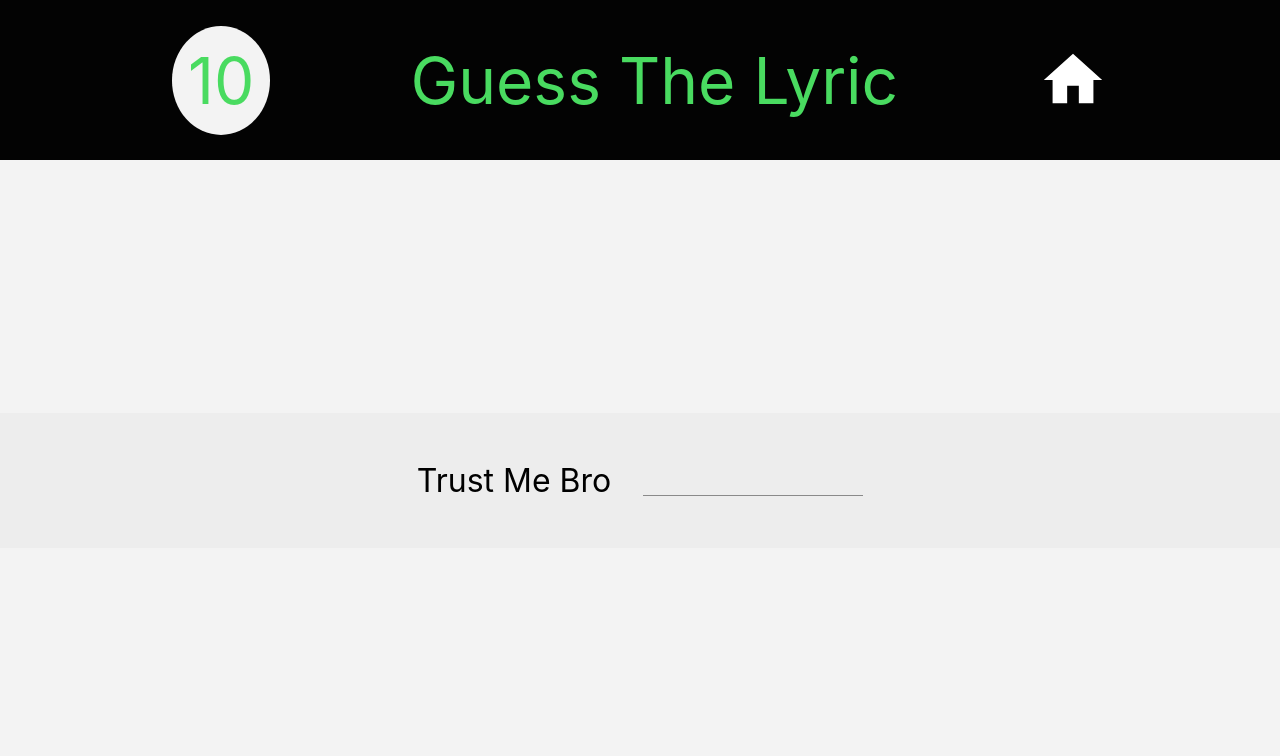
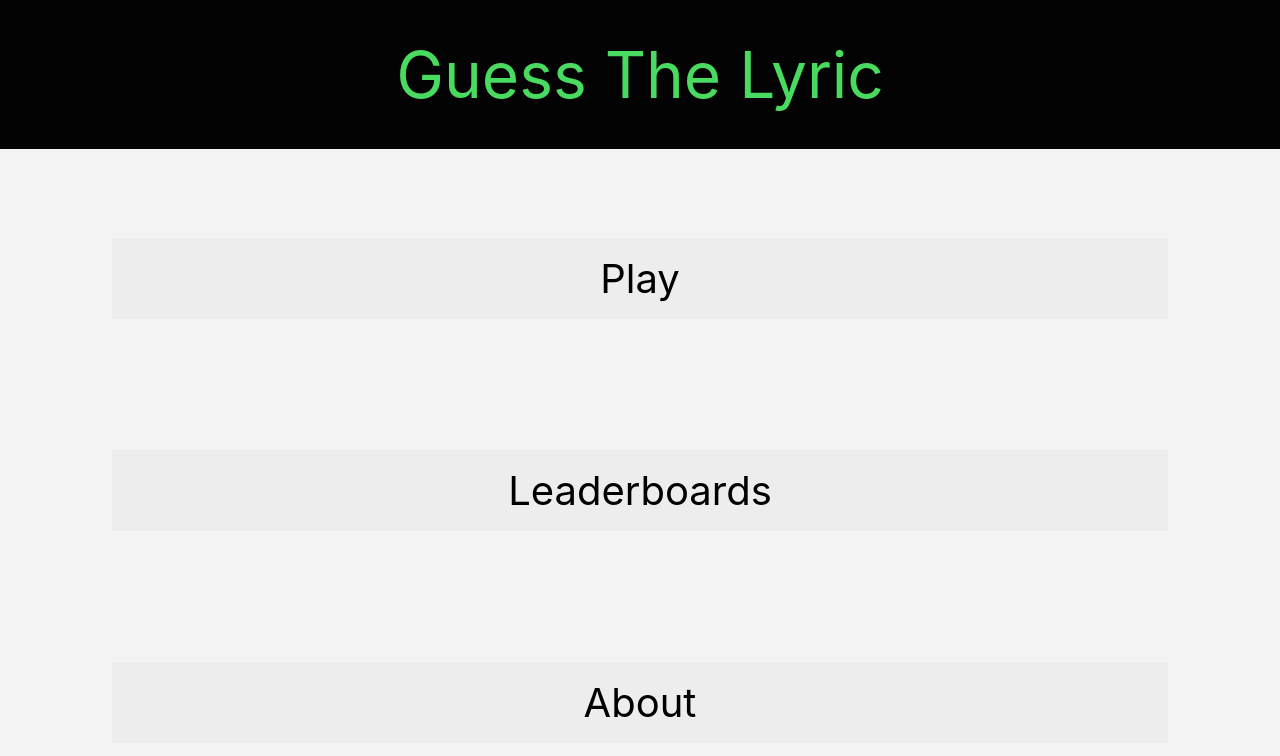
Before and after one commit to hwuialnlg/GuessTheLyric, a React (Vite) app in the folder frontend/: page /play in a window 1280 px wide. Shown: the top 756 px of the page. Built offline with nearby package versions, Linux system fonts and the light colour scheme.

Commit message:
added timer

```diff
--- a/frontend/src/App.tsx
+++ b/frontend/src/App.tsx
@@ -8,8 +8,8 @@
   return (
     <>
       <div>
-        <Gameplay/>
-        {/* <Home/> */}
+        {/* <Gameplay/> */}
+        <Home/>
       </div>
     </>
   )
--- a/frontend/src/Gameplay.tsx
+++ b/frontend/src/Gameplay.tsx
@@ -1,5 +1,6 @@
 import HomeIcon from '@mui/icons-material/Home';
 import TextField from '@mui/material/TextField';
+import { useEffect, useState } from 'react';
 
 function Gameplay(){
     return (
@@ -13,13 +14,28 @@
 }
 
 function GameplayNavBar(){
-    let counter = 10;
+
+    const [counter, setCounter] = useState(10);
     let lyric = "Trust Me Bro";
+
+    useEffect(() => {
+        const interval = setInterval(() => {
+            setCounter(counter - 1);
+        }, 1000);
+
+        return () => clearInterval(interval);
+    }, [counter]);
+
+    if (counter === 0) {
+        setCounter(10);
+      }
+
     return (
         <div className='gameplay-wrapper'>
             <div className='gameplay-navbar'>
                 <div className='counter-icon'>
-                    <p className='green'>{counter}</p>
+                    {/* https://stackoverflow.com/a/51915955/21989952 */}
+                    <p className='green'>{counter > 0 ? (counter < 10 ? "0" + counter : counter) : "00"}</p>
                 </div>
                 <p className='green'>Guess The Lyric</p>
                 <HomeIcon sx={{ fontSize: 70 }} className='home-icon white'/>
```
